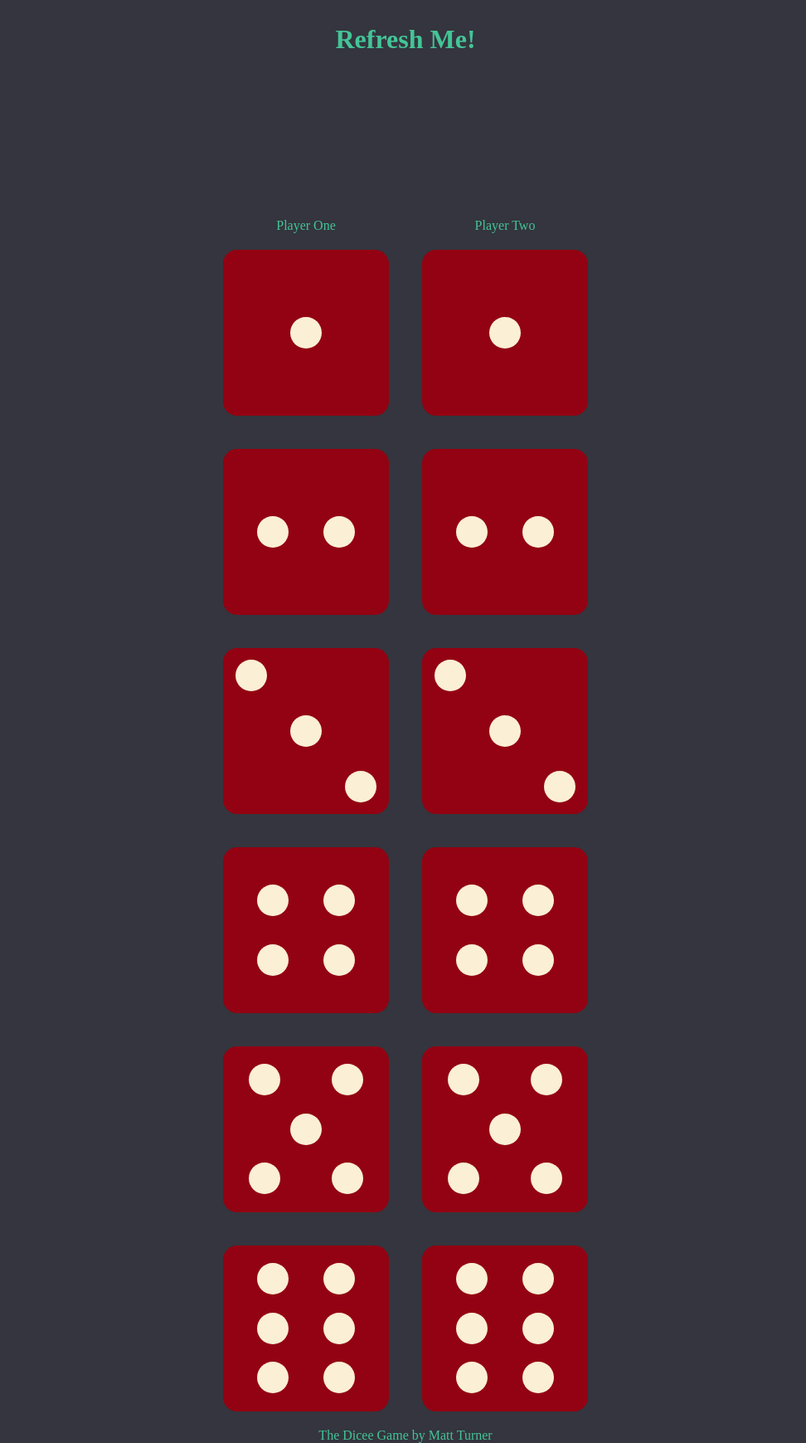
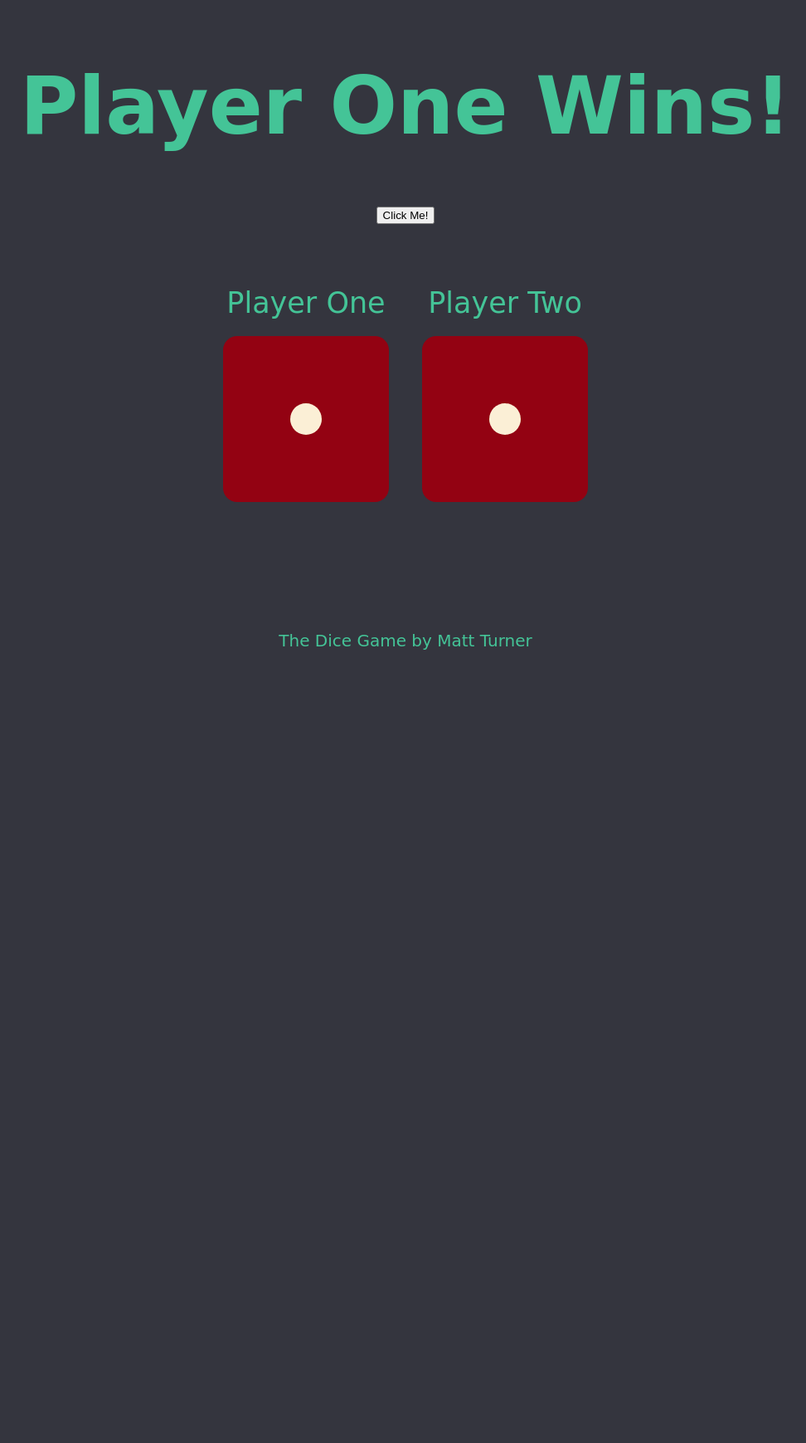
Before and after one commit to mturner556/theDiceGame, a plain HTML site: page index.html in a window 1280 px wide. Shown: the whole page at 83% size, without its empty margins (151-1123 px from the left). After the commit the page ends 800 px from the top, so only its background shows below. Drawn offline with Linux system fonts and the light colour scheme.

Commit message:
Started to add initial JS code to get a random number and play the dice game

```diff
--- a/index.html
+++ b/index.html
@@ -4,15 +4,13 @@
     <meta charset="UTF-8">
     <meta http-equiv="X-UA-Compatible" content="IE=edge">
     <meta name="viewport" content="width=device-width, initial-scale=1.0">
-    <title>The Dicee Game</title>
+    <title>The Dice Game</title>
     <link rel="stylesheet" href="styles.css">
 </head>
 <body>
 
-    <header>
-        <h1>Refresh Me!</h1>
-    </header>
-
+    <h1 id="heading">Click the button to play!</h1>
+    <button id="button">Click Me!</button>
     <main>
 
         <div class="player-box">
@@ -128,7 +126,7 @@
     </main>
 
     <footer>
-        <div>The Dicee Game by Matt Turner</div>
+        <div>The Dice Game by Matt Turner</div>
     </footer>
 
     <script src="script.js"></script>
--- a/script.js
+++ b/script.js
@@ -0,0 +1,21 @@
+//get a random number for a d6 dice roll
+function diceRoll () {
+    return Math.floor((Math.random() * 6) + 1);
+}
+
+//play a game and return the winner or draw
+function diceGame () {
+    let playerOne = diceRoll();
+    let playerTwo = diceRoll();
+
+    if (playerOne > playerTwo) {
+        return document.getElementById("heading").innerHTML = "Player One Wins!";
+    } else if (playerOne < playerTwo) {
+        return document.getElementById("heading").innerHTML = "Player Two Wins!";
+    } else {
+        return document.getElementById("heading").innerHTML = "It's a Draw.";
+    }
+}
+
+//on refresh play the game and update the h1 heading with result
+document.getElementById("button").addEventListener("click", diceGame());
--- a/styles.css
+++ b/styles.css
@@ -7,7 +7,13 @@ body {
     background-color: #34353e;
 }
 
+h1 {
+    font-weight: bolder;
+    font-size: 6rem;
+}
+
 h1, footer{
+    font-family: cursive;
     color: #44C497FF;
 }
 
@@ -15,7 +21,11 @@ main {
     flex-grow: 1;
     display: flex;
     align-items: flex-start;
-    margin-top: 175px;
+    margin-top: 75px;
+}
+
+footer {
+    font-size: 20px;
 }
 /* styles for the dice; single dot positoning applied through .dice styles */
 .player-box {
@@ -27,6 +37,8 @@ main {
 
 .player {
     color: #44C497FF;
+    font-family: cursive;
+    font-size: 35px;
 }
 
 .dice {
@@ -55,14 +67,16 @@ main {
 
 /* two dot dice styles */
 #dice2 {
-    display: flex;
+    display: none; /* use flex when visible*/
+    visibility: hidden;
     justify-content: space-evenly;
     align-items: center;
 }
 
 /* three dot dice styles */
 #dice3 {
-    display: flex;
+    display: none; /* use flex when visible*/
+    visibility: hidden;
     flex-direction: column;
     justify-content: space-around;
     align-items: center;
@@ -80,7 +94,8 @@ main {
 
 /* four dot dice styles */
 #dice4 {
-    display: flex;
+    display: none; /* use flex when visible*/
+    visibility: hidden;
     flex-direction: column;
 }
 
@@ -100,7 +115,8 @@ main {
 
 /* five dot dice styles */
 #dice5 {
-    display: flex;
+    display: none; /* use flex when visible*/
+    visibility: hidden;
     flex-direction: column;
     justify-content: space-evenly;
     align-items: center;
@@ -114,7 +130,8 @@ main {
 
 /* six dot dice styles */
 #dice6 {
-    display: flex;
+    display: none; /* use flex when visible*/
+    visibility: hidden;
     justify-content: space-evenly;
 }
 
```
